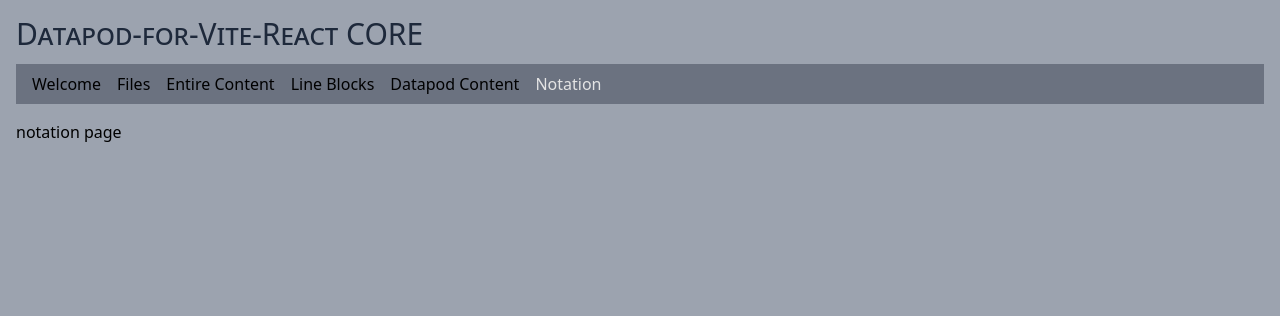
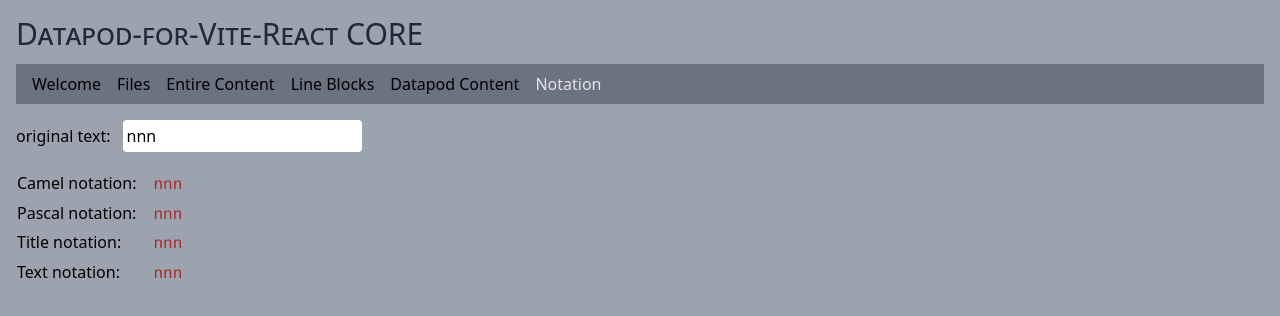
Before and after one commit to Underground-Learning-Club/datapod-for-vite-react, a React (Vite) app: page /notation in a window 1280 px wide. Shown: the top 316 px of the page. Built offline with nearby package versions, Linux system fonts and the light colour scheme; no server answers.

Commit message:
notation page styled mock

```diff
--- a/src/index.scss
+++ b/src/index.scss
@@ -6,6 +6,7 @@
 	h1 {
 		font-variant: small-caps;
 	}
+
 	code {
 		@apply text-orange-800 bg-gray-300 p-1 text-xs;
 	}
@@ -14,3 +15,21 @@
 a.active {
 	color: rgb(228, 228, 228);
 }
+
+table.notation {
+	tbody {
+		tr {
+			td:nth-child(1) {
+				padding-right: 1rem;
+				&:after {
+					content: ':';
+				}
+			}
+			td:nth-child(2) {
+				font-family: courier;
+				color: brown;
+				padding-top: .3rem;
+			}
+		}
+	}
+}
--- a/src/pages/PageNotation.tsx
+++ b/src/pages/PageNotation.tsx
@@ -1,7 +1,52 @@
+import { ChangeEvent, useState } from "react";
+
+const _texts = {
+	originalText: "nnn",
+	titleNotation: "ttt",
+	textNotation: "text",
+	pascalNotation: "ppp",
+	camelNotation: "ccc",
+};
+
 export const PageNotation = () => {
+	const [texts, setTexts] = useState(_texts);
+
+	const handleOriginalTextChange = (e: ChangeEvent<HTMLInputElement>) => {
+		texts.originalText = e.target.value;
+		const _texts = structuredClone(texts);
+		setTexts(_texts);
+	};
+
 	return (
 		<>
-			<p>notation page</p>
+			<form className="flex gap-3 mb-4 place-items-center">
+				original text:{" "}
+				<input
+				className="p-1 rounded"
+					value={texts.originalText}
+					onChange={(e) => handleOriginalTextChange(e)}
+				/>
+			</form>
+			<table className="notation">
+				<tbody>
+					<tr>
+						<td>Camel notation</td>
+						<td>nnn</td>
+					</tr>
+					<tr>
+						<td>Pascal notation</td>
+						<td>nnn</td>
+					</tr>
+					<tr>
+						<td>Title notation</td>
+						<td>nnn</td>
+					</tr>
+					<tr>
+						<td>Text notation</td>
+						<td>nnn</td>
+					</tr>
+				</tbody>
+			</table>
 		</>
 	);
 };
```
